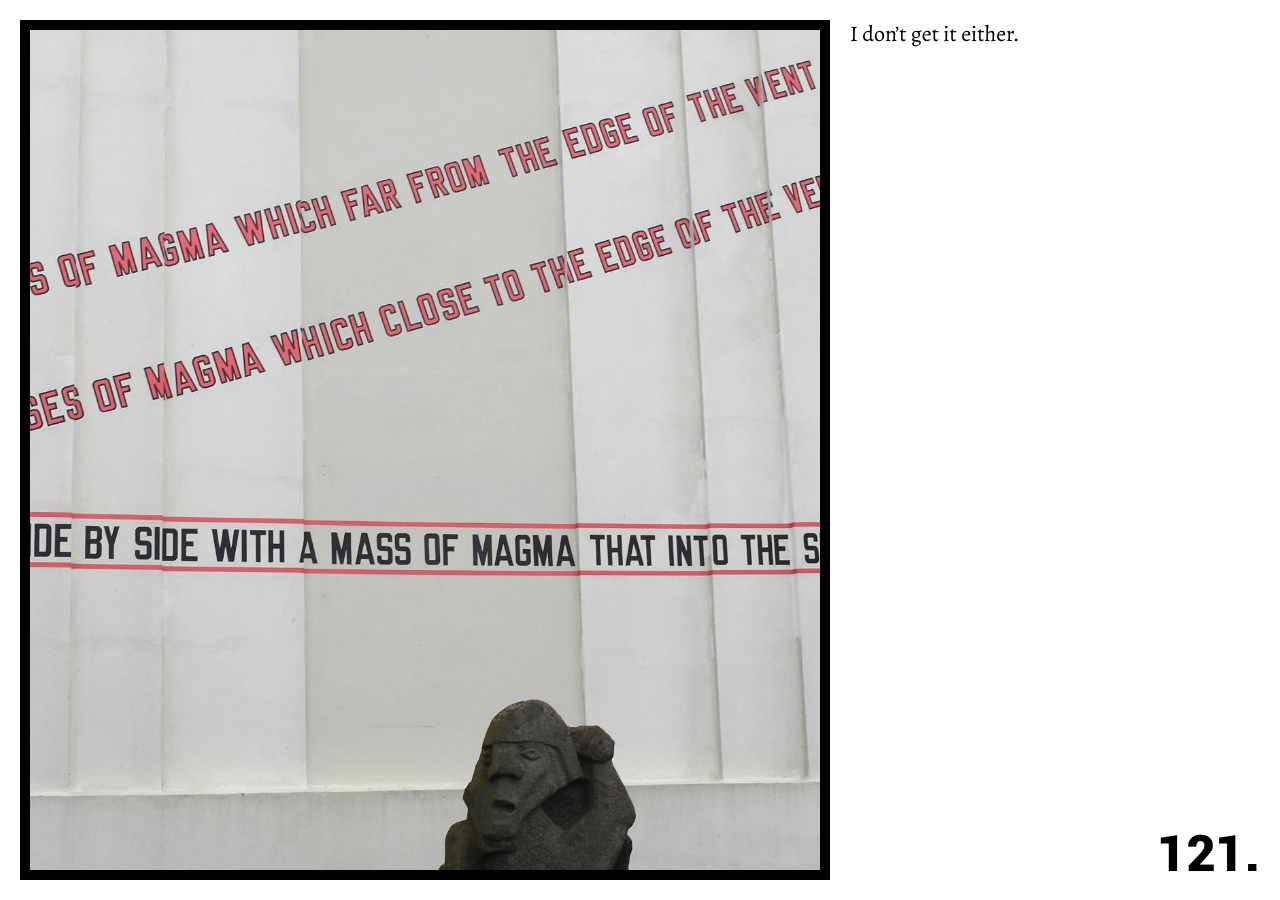
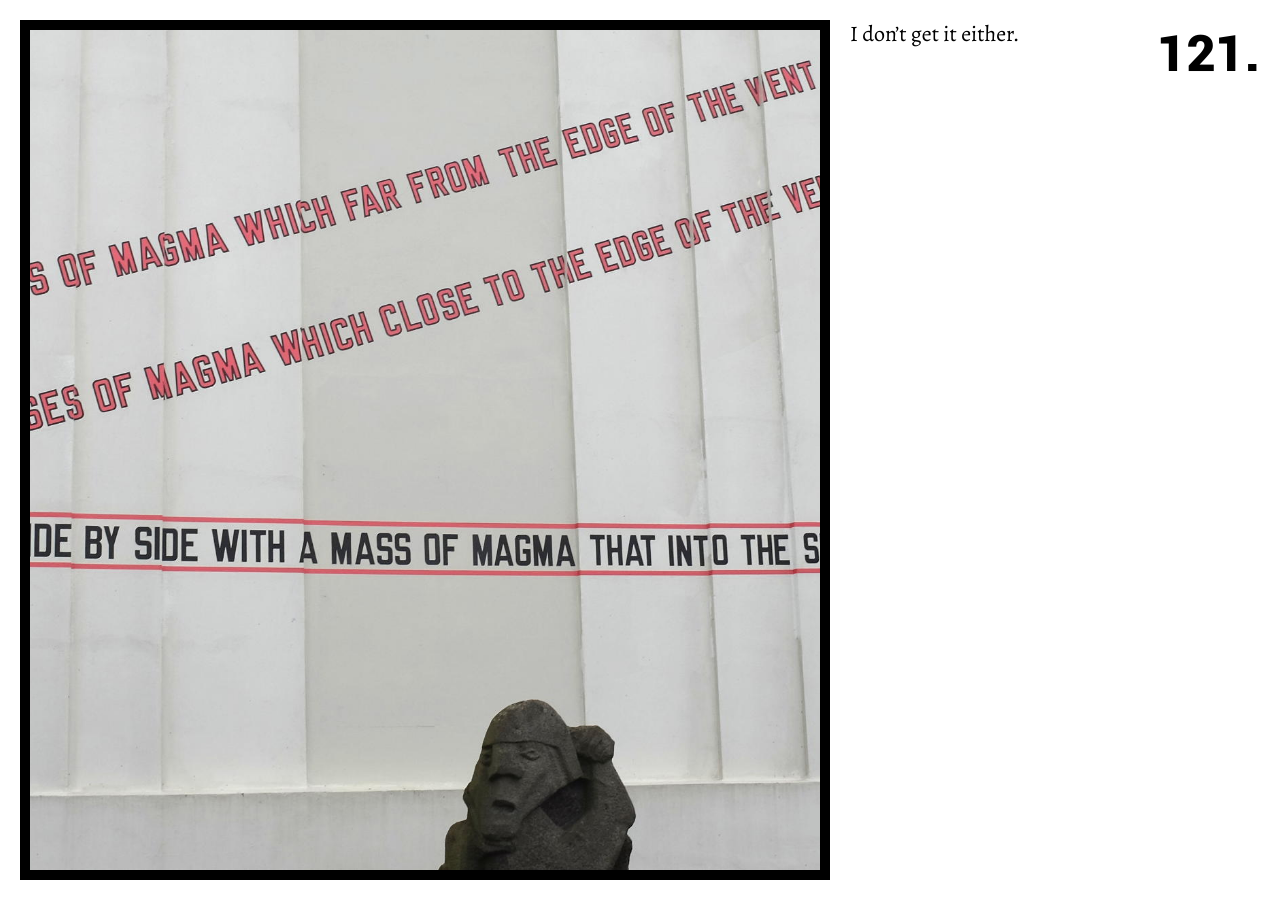
Before and after one commit to fv231/blog, a Jekyll site: the page built from _posts/2017-03-26-121.md, in a window 1280 px wide. Built offline with Jekyll 4.4.1, drawn with Linux system fonts in a browser that asks for light colours.

```diff
--- a/_layouts/default.html
+++ b/_layouts/default.html
@@ -8,17 +8,15 @@ layout: compress
 
 <head>
 
+<title>withrye</title>
 <meta charset="utf-8" />
-<title>withrye</title>
 <meta name="viewport" content="width=device-width, initial-scale=1.0" />
 <link rel="stylesheet" href="/style.css" />
 <link rel="shortcut icon" href="/images/gomez.ico">
 <link rel="icon" href="/images/gomez.gif">
-
 <link href="https://fonts.googleapis.com/css?family=Alegreya%7CYantramanav:900" rel="stylesheet">
 
 <script>
-
   function randomLink(randomLinkId) {
     if (randomLinkId.addEventListener) {
       randomLinkId.addEventListener('click', function(evt) {
@@ -36,7 +34,6 @@ layout: compress
   window.onload = function() {
     randomLink(document.getElementById('random'));
   }
-
 </script>
 
 </head>
--- a/_layouts/post.html
+++ b/_layouts/post.html
@@ -7,17 +7,12 @@ layout: default
 </div>
 
 <div class="post">
-
-  <div class="float-helper"></div>
-
   <div class="title-container">
     <div class="title" id="random">
       <a href="/?" title="?">{{ page.title }}.</a>
     </div>
   </div>
-
   <div class="post-content">
     {{ content }}
   </div>
-
 </div>
--- a/index.html
+++ b/index.html
@@ -9,18 +9,14 @@ layout: default
 </div>
 
 <div class="post">
-
-  <div class="float-helper"></div>
-
   <div class="title-container">
     <div class="title" id="random">
       <a href="/?" title="?">{{ post.title }}.</a>
     </div>
   </div>
-
   <div class="post-content">
     {{ post.content }}
   </div>
+</div>
 
-</div>
 {% endfor %}
--- a/style.css
+++ b/style.css
@@ -20,13 +20,13 @@ a
 { float:right; width:450px; padding:0 20px; }
 
 .post-content
-{ margin:0 0 100px 0; }
+{ padding:0 0 20px 0; }
 
 .post p
 { margin:0 0 20px 0; }
 
-.float-helper
-{ float:right; height:calc(100% - 80px); }
+.post p:last-of-type
+{ margin:0; }
 
 .title-container
 { padding:20px 0 0 0; }
```
Also changed, not shown: other parts of _layouts/default.html (+0 -15 lines), test/scroll.css (renamed from experiments/scroll.css), test/scroll.html (renamed from experiments/scroll.html), test/scroll.js (renamed from experiments/scroll.js), test/test.html (renamed from experiments/test.html).
